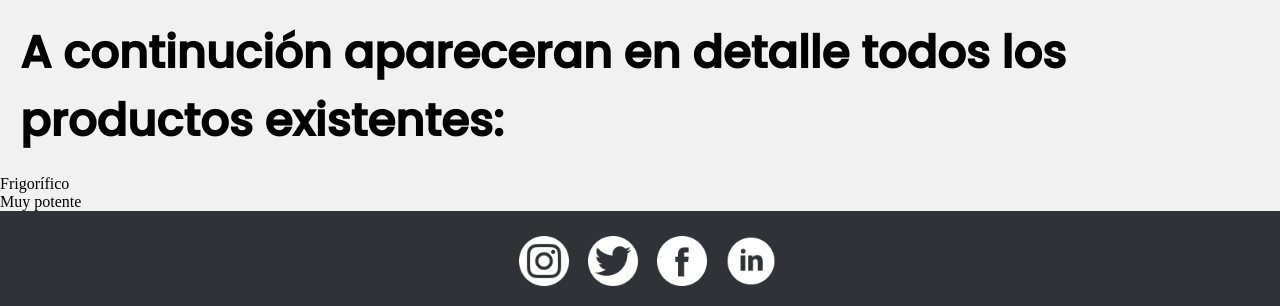
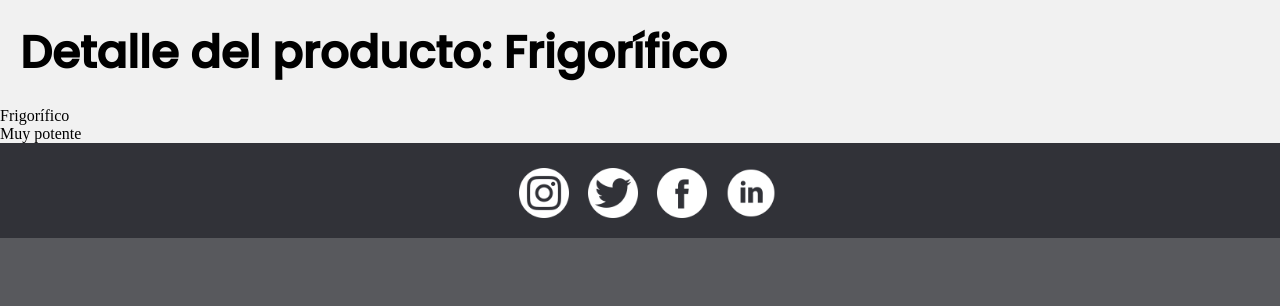
Before and after one commit to asier-vega-gutierrez/Gestion_De_Pedidos, a Django app: page /GestionDePedidos/DetalleProducto/1 in a window 1280 px wide. Shown: the part 611-917 px from the top of the page. After the commit the page ends 849 px from the top, so only its background shows below. Run offline with Django 3.2, Linux system fonts and the light colour scheme; data comes from the database, SQL or seed files in the repository; both versions use the stored data as it was after the commit.

Commit message:
anadir producto intento

```diff
--- a/appGestionDePedidos/templates/DetalleProducto.html
+++ b/appGestionDePedidos/templates/DetalleProducto.html
@@ -9,7 +9,7 @@
 
 {% block content %}
     <header>
-        <h2>A continución apareceran en detalle todos los productos existentes:</h2>
+        <h2>Detalle del producto: {{Detalle_producto.nombre}}</h2>
     </header>
 
 <p>{{ Detalle_producto.nombre }}</p>
--- a/appGestionDePedidos/templates/ListaPedido.html
+++ b/appGestionDePedidos/templates/ListaPedido.html
@@ -17,7 +17,7 @@
     <div class="articlePagPrincipal">
         {% for pedido in lista_pedidos %}
         <li>
-            <h3><a href="">{{pedido.fecha}}</a></h3>
+            <h3><a href="{% url 'DetallePedido' pedido.id %}">{{pedido.fecha}}</a></h3>
         </li>
         {% endfor %}
     </div>
--- a/appGestionDePedidos/templates/ListaProducto.html
+++ b/appGestionDePedidos/templates/ListaProducto.html
@@ -17,7 +17,7 @@
     <div class="articlePagPrincipal">
         {% for producto in lista_productos %}
         <li>
-            <h3><a href="">{{producto.nombre}}</a></h3>
+            <h3><a href="{% url 'DetalleProducto' producto.id %}">{{producto.nombre}}</a></h3>
         </li>
         {% endfor %}
     </div>
--- a/appGestionDePedidos/templates/base.html
+++ b/appGestionDePedidos/templates/base.html
@@ -19,14 +19,14 @@
                     <li><a href="{% url 'pagPrincipal' %}">PÁGINA PRINCIPAL</a></li>
                     <li><a href="">GESTIÓN DE PRODUCTOS</a> <!--PONER NOMBRE URL Y SUS PARÁMETROS-->
                         <ul>
-                            <li><a href="">DETALLE PRODUCTO</a></li>
+                            <li><a href="{% url 'ListaProducto' %}">LISTA PRODUCTO</a></li>
                             <li><a href="">AÑADIR PRODUCTO</a></li>
                             <li><a href="">ELIMINAR PRODUCTO</a></li>
                         </ul>
                     </li>
                     <li><a href="">GESTIÓN DE PEDIDOS</a> <!--PONER NOMBRE URL Y SUS PARÁMETROS-->
                         <ul>
-                            <li><a href="">DETALLE PEDIDO</a></li>
+                            <li><a href="{% url 'ListaPedido' %}">LISTA PEDIDO</a></li>
                             <li><a href="">AÑADIR PEDIDO</a></li>
                             <li><a href="">MODIFICAR PEDIDO</a></li>
                         </ul>
--- a/appGestionDePedidos/urls.py
+++ b/appGestionDePedidos/urls.py
@@ -7,4 +7,5 @@ urlpatterns = [
     path('ListaProducto/', ProductoListView.as_view(), name = 'ListaProducto'),
     path('DetalleProducto/<int:pk>', ProductoDetailView.as_view(), name = 'DetalleProducto'),
     path('ListaPedidos/', PedidoListView.as_view(), name = 'ListaPedido'),
+    path('AnadirProducto/', AnadirProductoForm.as_view(), name="AnadirProducto"),
 ]
--- a/appGestionDePedidos/views.py
+++ b/appGestionDePedidos/views.py
@@ -1,8 +1,9 @@
-from django.shortcuts import render
+from django.shortcuts import render, redirect
 from .models import Cliente, Componente, Producto, Pedido
 from django.views.generic.list import ListView
 from django.views.generic.detail import DetailView
-
+from django import forms
+from django.views import View
 
 # Create your views here.
 
@@ -45,7 +46,7 @@ class PedidoListView(ListView):
 
                 return context'''
 
-class PedidoDetailView(DetailView):
+'''class PedidoDetailView(DetailView):
 
         model = Pedido
         #template_name =
@@ -59,3 +60,25 @@ class ComponenteListView(ListView):
 
         model = Componente
         #template_name =
+'''
+
+class AnadirProductoForm(View):
+
+        def get(self, request, *args, **kwargs):
+                form = AnadirProductoForm()
+                context = {'form': form}
+                return render(request, 'AnadirProducto.html', context)
+
+        def post(self, request, *args, **kwargs):
+                form = AnadirProductoForm(request.POST)
+                if form.is_valid():
+                        producto = Producto()
+                        producto.precio = form.cleaned_data['precio']
+                        producto.nombre = form.cleaned_data['nombre']
+                        producto.descripcion = form.cleaned_data['descripcion']
+                        producto.categoria = form.cleaned_data['categoria']
+                        producto.save()
+                        # Volvemos a la lista de departamentos
+                        return redirect('producto')
+
+                return render(request, 'AnadirProducto.html', {'form': form})
```
Also changed, not shown: appGestionDePedidos/forms.py (added, +19 -0 lines), appGestionDePedidos/templates/AnadirProducto.html (added, +11 -0 lines), db.sqlite3.
